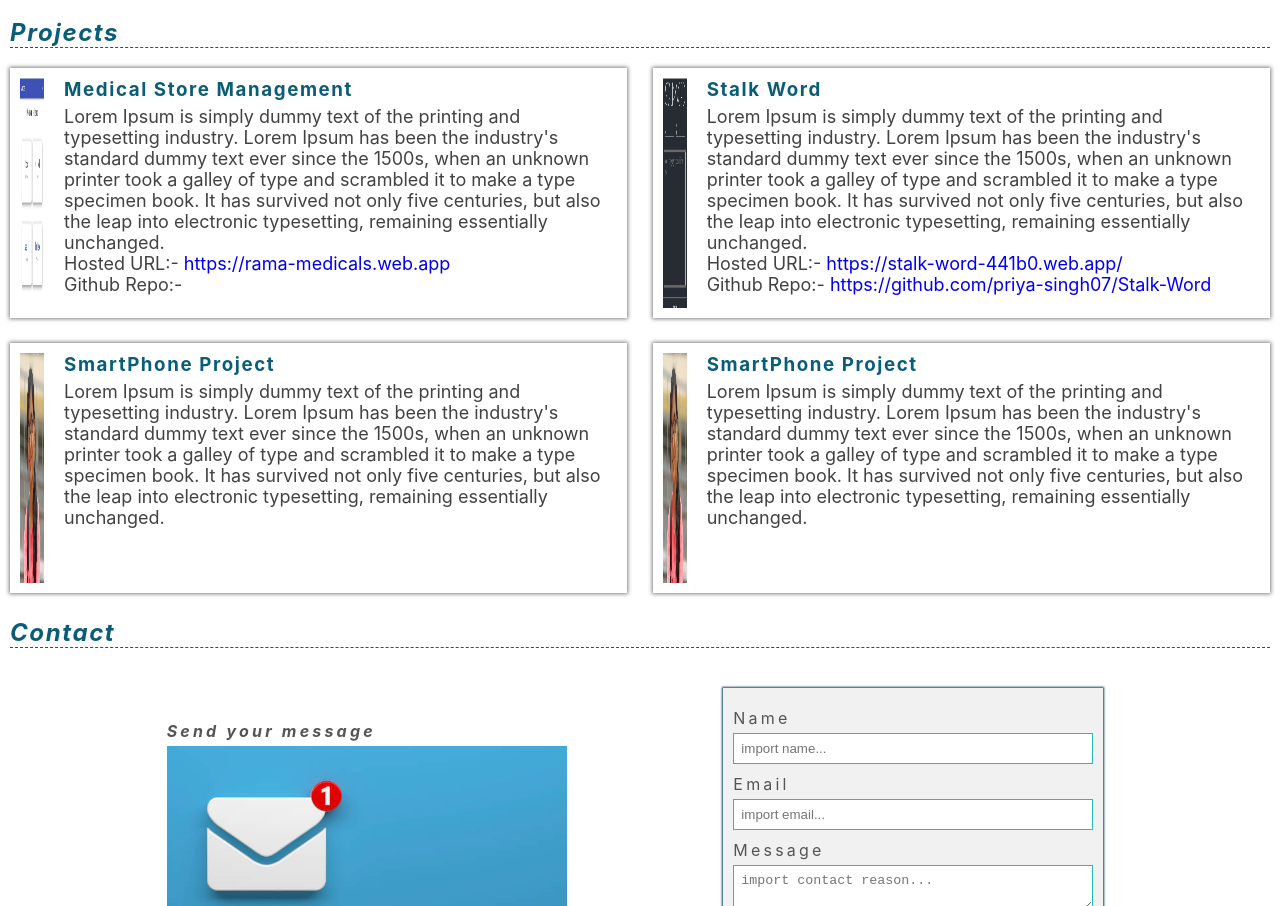
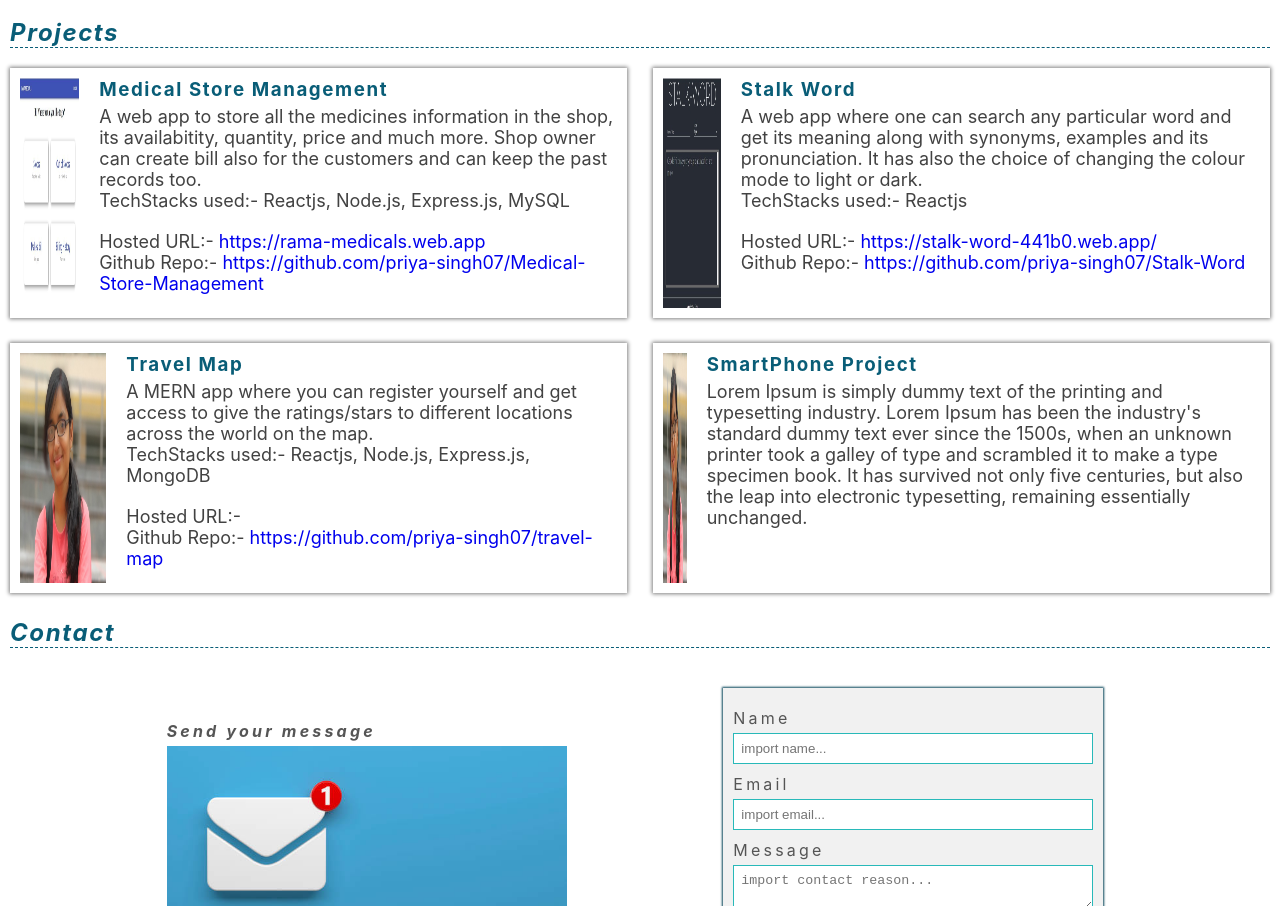
Before and after one commit to priya-singh07/Portfolio, a React (Create React App) app in the folder client/: page / in a window 1280 px wide. Shown: the part 1056-1962 px from the top of the page. Built offline with nearby package versions, Linux system fonts and the light colour scheme.

Commit message:
projects added

```diff
--- a/client/src/components/homepages/project.js
+++ b/client/src/components/homepages/project.js
@@ -19,12 +19,10 @@ const Project = () => {
                         </div>
                         <div className='single-project-info'>
                             <h3>Medical Store Management</h3>
-                            <p>Lorem Ipsum is simply dummy text of the printing and typesetting industry.
-                    Lorem Ipsum has been the industry's standard dummy text ever since the 1500s, when an unknown printer took a galley of
-                    type and scrambled it to make a type specimen book. It has survived not only five centuries, but also the leap into
-                    electronic typesetting, remaining essentially unchanged.</p>
+                            <p>A web app to store all the medicines information in the shop, its availabitity, quantity, price and much more. Shop owner can create bill also for the customers and can keep the past records too.<br />
+                            TechStacks used:- Reactjs, Node.js, Express.js, MySQL</p><br />
                     <p>Hosted URL:- <a href='https://rama-medicals.web.app' target='_blank'>https://rama-medicals.web.app</a></p>
-                    <p>Github Repo:- </p>
+                    <p>Github Repo:- <a href='https://github.com/priya-singh07/Medical-Store-Management' target='_blank'>https://github.com/priya-singh07/Medical-Store-Management</a></p>
                         </div>
                     </div>
 
@@ -35,11 +33,8 @@ const Project = () => {
                         </div>
                         <div className='single-project-info'>
                             <h3>Stalk Word</h3>
-                            <p>Lorem Ipsum is simply dummy text of the printing and typesetting industry.
-                    Lorem Ipsum has been the industry's standard dummy text ever since the 1500s, when an unknown printer took a galley of
-                    type and scrambled it to make a type specimen book. It has survived not only five centuries, but also the leap into
-                    electronic typesetting, remaining essentially unchanged.</p>
-                    <p>Hosted URL:- <a href='https://stalk-word-441b0.web.app/' target='_blank'>https://stalk-word-441b0.web.app/</a></p>
+                            <p>A web app where one can search any particular word and get its meaning along with synonyms, examples and its pronunciation. It has also the choice of changing the colour mode to light or dark.<br />TechStacks used:- Reactjs</p>
+                    <br /><p>Hosted URL:- <a href='https://stalk-word-441b0.web.app/' target='_blank'>https://stalk-word-441b0.web.app/</a></p>
                     <p>Github Repo:- <a href='https://github.com/priya-singh07/Stalk-Word' target='_blank'>https://github.com/priya-singh07/Stalk-Word</a></p>
                         </div>
                     </div>
@@ -50,11 +45,11 @@ const Project = () => {
                             <img src={photo} alt='' />
                         </div>
                         <div className='single-project-info'>
-                            <h3>SmartPhone Project</h3>
-                            <p>Lorem Ipsum is simply dummy text of the printing and typesetting industry.
-                    Lorem Ipsum has been the industry's standard dummy text ever since the 1500s, when an unknown printer took a galley of
-                    type and scrambled it to make a type specimen book. It has survived not only five centuries, but also the leap into
-                    electronic typesetting, remaining essentially unchanged.</p>
+                            <h3>Travel Map</h3>
+                            <p>A MERN app where you can register yourself and get access to give the ratings/stars to different locations across the world on the map.</p>
+                            <p>TechStacks used:- Reactjs, Node.js, Express.js, MongoDB</p>
+                    <br /><p>Hosted URL:- <a href='' target='_blank'></a></p>
+                    <p>Github Repo:- <a href='https://github.com/priya-singh07/travel-map' target='_blank'>https://github.com/priya-singh07/travel-map</a></p>
                         </div>
                     </div>
 
```
